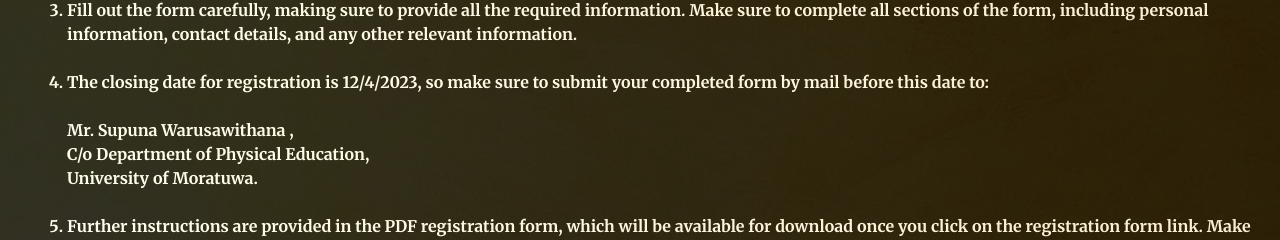
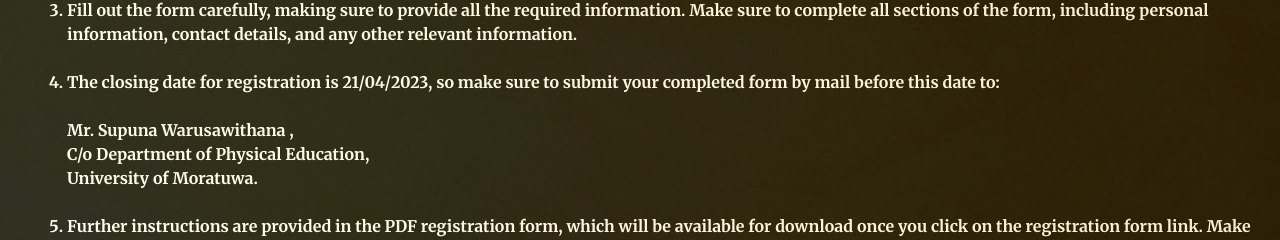
Before and after one commit to Mora-TT/web, a React (Create React App) app: page /paper in a window 1280 px wide. Shown: the part 415-655 px from the top of the page. Built offline with nearby package versions, Linux system fonts and the light colour scheme.

Commit message:
Update final details and documents to the directory

```diff
--- a/src/views/Guidelines.js
+++ b/src/views/Guidelines.js
@@ -20,7 +20,7 @@ function Guidelines() {
     { description: 'All matches in the Novices events will be decided on the best of three (03) games.', key: 5 },
     { description: 'All disputes with regard to the interpretation of laws of Table Tennis shall be referred to Hon. Referee for the tournament Mr. Pradeep Nishantha and tournament in charge Mr. Chandana Perera.', key: 6 },
     { description: 'The draw and program will be displayed on the notice board at the venue, and it will serve as the only official information of the Championship.', key: 7 },
-    { description: 'Entries close on 21st April 2023 at 3.00p.m. and the draw will be held on _ _ May 2023 at 06.00pm, at University of Moratuwa.', key: 8 },
+    { description: 'Entries close on 21st April 2023 at 3.00p.m. and the draw will be held on 1st of May 2023 at 06.00pm, at University of Moratuwa.', key: 8 },
     { description: 'ENTRY FEES: Rs. 500/= for the Intermediate & Novices events & Rs.400/= for Age Group event/s. Rs. 100/= will be charge as competition fees from each player. ', key: 9 },
     //{description: <>Entries without the entry fee/s will not be included in the draw. Entries may be forwarded to reach by 03.00p.m. on 10th April 2023 to Mr. Supuna Warusawithana ,C/o Department of Physical Education,University of Moratuwa. Or by email as a PDF document to {gmail}/ {uomMail}</>, key: 10},
     { description: 'Competitors should report to the tournament office 10 minutes before the scheduled time for each Match.', key: 11 },
--- a/src/views/Hardcopy.js
+++ b/src/views/Hardcopy.js
@@ -13,7 +13,7 @@ function HardCopy() {
     {description: <>Print out a hard copy of the form.</>, key: 1},
     {description: <>Fill out the form carefully, making sure to provide all the required information. Make sure to complete all sections of the form, including personal information, contact details, and any other relevant information.
       </>, key: 2},
-    {description: <>The closing date for registration is 12/4/2023, so make sure to submit your completed form by mail before this date to:  <br /> <br /> {address} </>, key: 3},
+    {description: <>The closing date for registration is 21/04/2023, so make sure to submit your completed form by mail before this date to:  <br /> <br /> {address} </>, key: 3},
     {description: <>Further instructions are provided in the PDF registration form, which will be available for download once you click on the registration form link. Make sure to carefully review and follow all instructions provided in the form.</>, key: 4},
   ];
 
```
Also changed, not shown: 1 other file (tests, documents, lock files or other folders).
